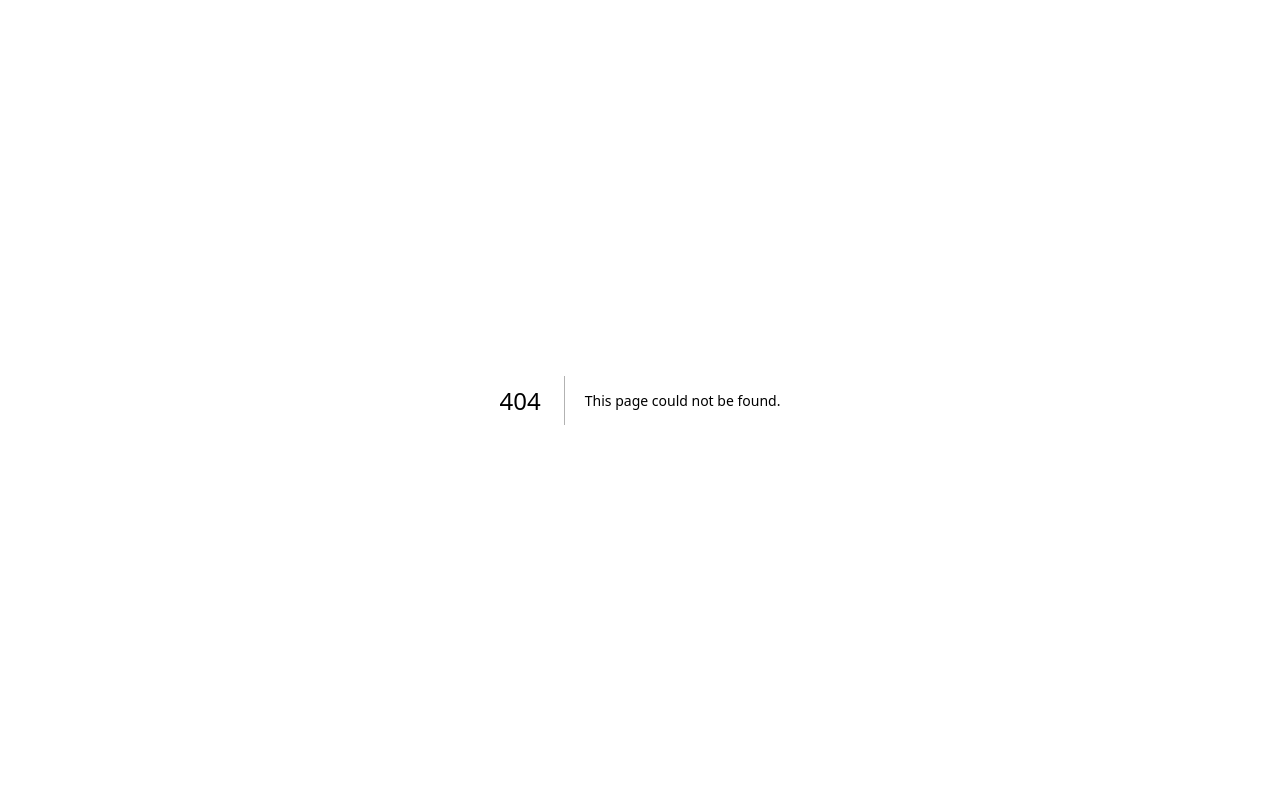
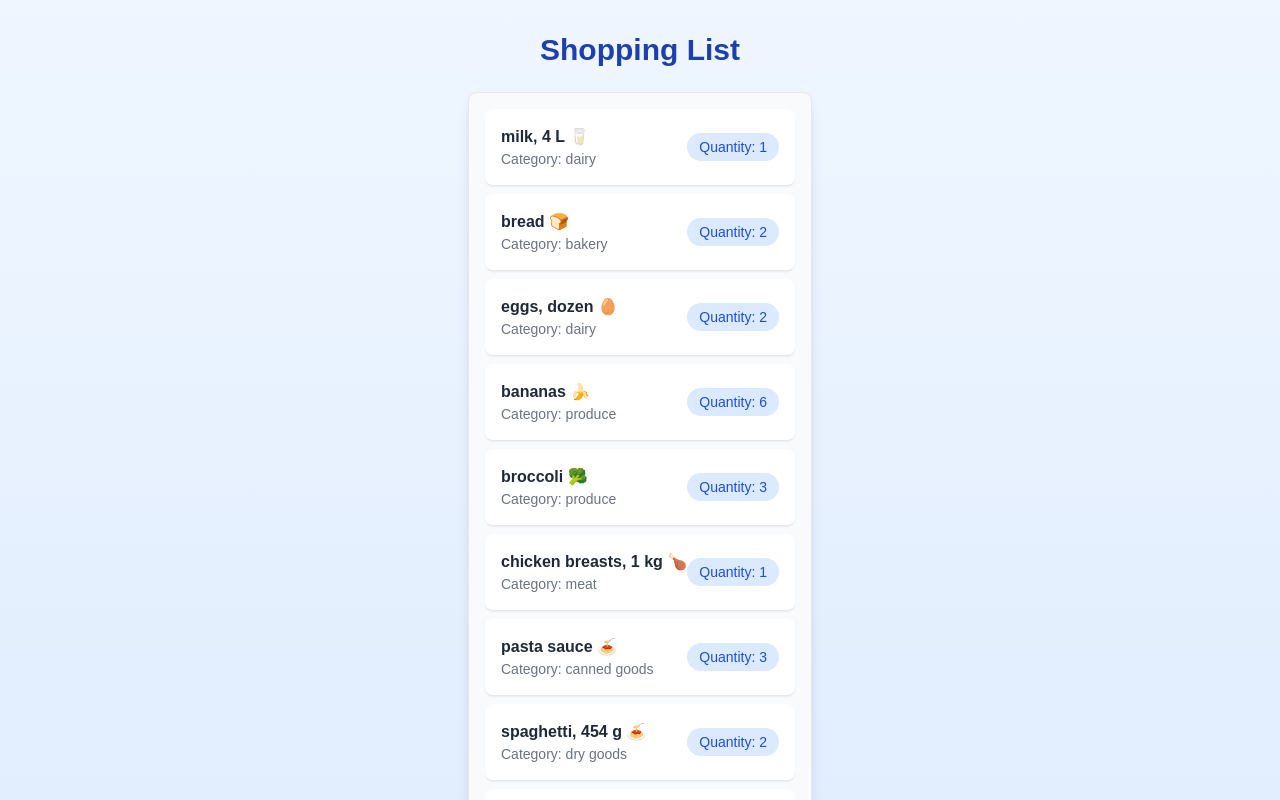
Before and after one commit to vanshitamunday/cprg306-assignments, a Next.js app: page /week-3 in a window 1280 px wide. Before the commit this address had no page. Shown: the top 800 px of the page. Built offline with nearby package versions, Linux system fonts and the light colour scheme.

Commit message:
Added Week-4 page

```diff
--- a/app/page.js
+++ b/app/page.js
@@ -4,9 +4,17 @@ export default function Home() {
   return (
     <main>
       <h1>CPRG 306: Web Development 2 - Assignments</h1>
-      <p>
-        <Link href="/week-2">Go to Week 2 Page</Link>
-      </p>
+      <ul>
+        <li>
+          <Link href="/week-2">Go to Week 2 Page</Link>
+        </li>
+        <li>
+          <Link href="/week-3">Go to Week 3 Page</Link>
+        </li>
+        <li>
+          <Link href="/week-4">Go to Week 4 Page</Link>
+        </li>
+      </ul>
     </main>
   );
 }
--- /dev/null
+++ b/app/week-3/item-list.js
@@ -0,0 +1,31 @@
+import Item from "./item";
+
+export default function ItemList() {
+  const items = [
+    { name: "milk, 4 L 🥛", quantity: 1, category: "dairy" },
+    { name: "bread 🍞", quantity: 2, category: "bakery" },
+    { name: "eggs, dozen 🥚", quantity: 2, category: "dairy" },
+    { name: "bananas 🍌", quantity: 6, category: "produce" },
+    { name: "broccoli 🥦", quantity: 3, category: "produce" },
+    { name: "chicken breasts, 1 kg 🍗", quantity: 1, category: "meat" },
+    { name: "pasta sauce 🍝", quantity: 3, category: "canned goods" },
+    { name: "spaghetti, 454 g 🍝", quantity: 2, category: "dry goods" },
+    { name: "toilet paper, 12 pack 🧻", quantity: 1, category: "household" },
+    { name: "paper towels, 6 pack", quantity: 1, category: "household" },
+    { name: "dish soap 🍽️", quantity: 1, category: "household" },
+    { name: "hand soap 🧼", quantity: 4, category: "household" },
+  ];
+
+  return (
+    <ul className="bg-gray-50 border border-gray-200 rounded-lg shadow-lg max-w-lg mx-auto p-4">
+      {items.map((item, index) => (
+        <Item
+          key={index}
+          name={item.name}
+          quantity={item.quantity}
+          category={item.category}
+        />
+      ))}
+    </ul>
+  );
+}
--- /dev/null
+++ b/app/week-3/item.js
@@ -0,0 +1,13 @@
+export default function Item({ name, quantity, category }) {
+    return (
+      <li className="p-4 border-b border-gray-200 last:border-none flex justify-between items-center bg-white shadow-sm hover:shadow-md rounded-lg mb-2">
+        <div>
+          <h3 className="font-semibold text-gray-800">{name}</h3>
+          <p className="text-sm text-gray-500">Category: {category}</p>
+        </div>
+        <span className="bg-blue-100 text-blue-700 px-3 py-1 rounded-full text-sm">
+          Quantity: {quantity}
+        </span>
+      </li>
+    );
+  }
--- /dev/null
+++ b/app/week-3/page.js
@@ -0,0 +1,10 @@
+import ItemList from "./item-list";
+
+export default function Page() {
+  return (
+    <main className="p-8 bg-gradient-to-b from-blue-50 to-blue-100 min-h-screen flex flex-col items-center">
+      <h1 className="text-3xl font-bold text-blue-800 mb-6">Shopping List</h1>
+      <ItemList />
+    </main>
+  );
+}
--- /dev/null
+++ b/app/week-4/new-item.js
@@ -0,0 +1,10 @@
+import NewItem from "./new-item";
+
+export default function Page() {
+  return (
+    <main className="p-8">
+      <h1 className="text-2xl font-bold mb-4">Week 4 Assignment</h1>
+      <NewItem />
+    </main>
+  );
+}
--- /dev/null
+++ b/app/week-4/page.js
@@ -0,0 +1,43 @@
+"use client";
+
+import { useState } from "react";
+
+export default function NewItem() {
+    const [quantity, setQuantity] = useState(1);
+
+    const increment = () => {
+        if (quantity < 20) {
+          setQuantity(quantity + 1);
+          console.log(quantity);
+        }
+      };
+
+      const decrement = () => {
+        if (quantity > 1) {
+          setQuantity(quantity - 1);
+          console.log(quantity);
+        }
+      };
+
+      return (
+        <div className="text-center p-4">
+          <p className="text-lg font-semibold">Quantity: {quantity}</p>
+          <div className="space-x-4 mt-2">
+            <button
+              onClick={decrement}
+              disabled={quantity === 1}
+              className="bg-red-500 hover:bg-red-700 active:bg-red-300 rounded w-24 text-white p-2 disabled:bg-gray-300"
+            >
+              Decrement
+            </button>
+            <button
+              onClick={increment}
+              disabled={quantity === 20}
+              className="bg-blue-500 hover:bg-blue-700 active:bg-blue-300 rounded w-24 text-white p-2 disabled:bg-gray-300"
+            >
+              Increment
+            </button>
+          </div>
+        </div>
+      );
+    }
```
